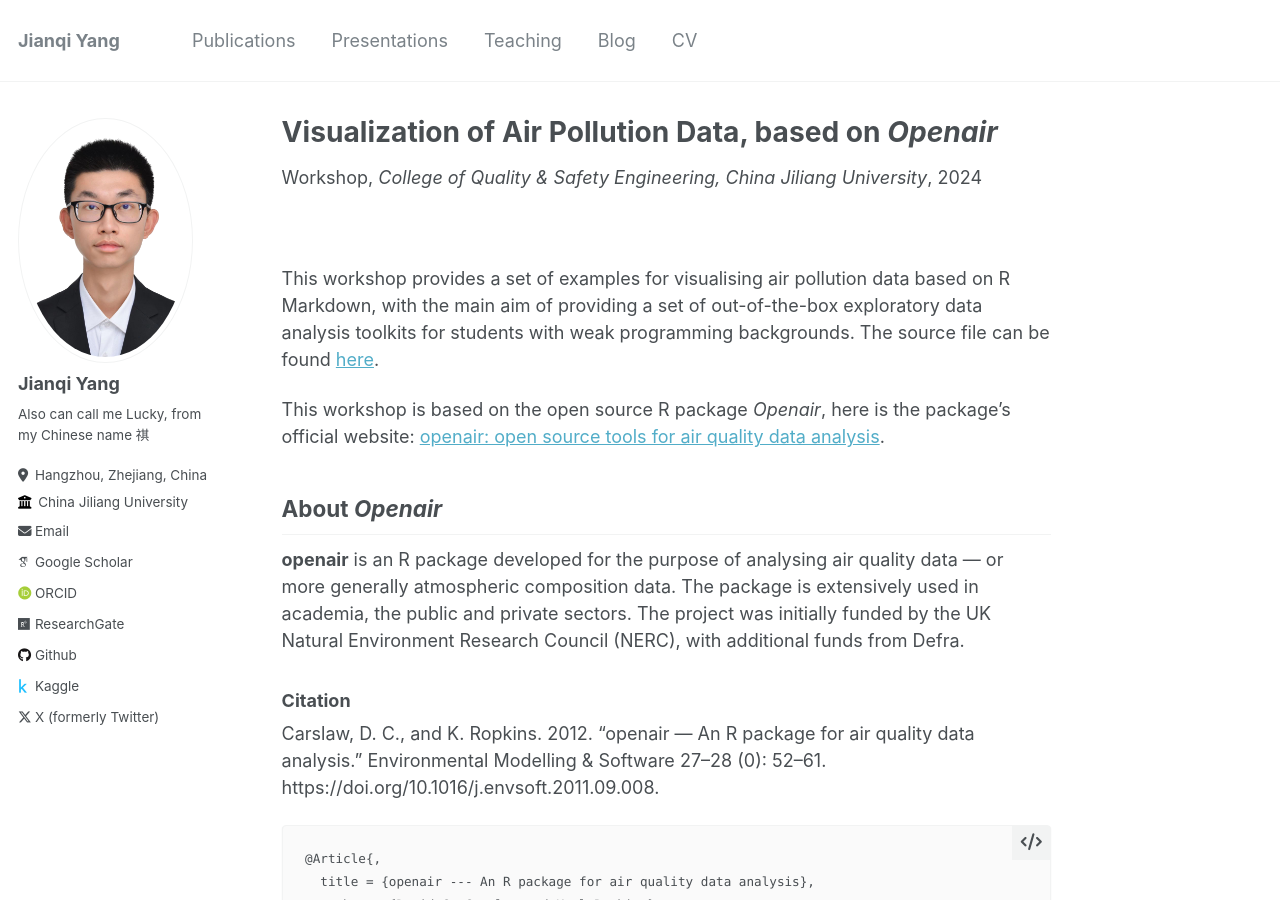
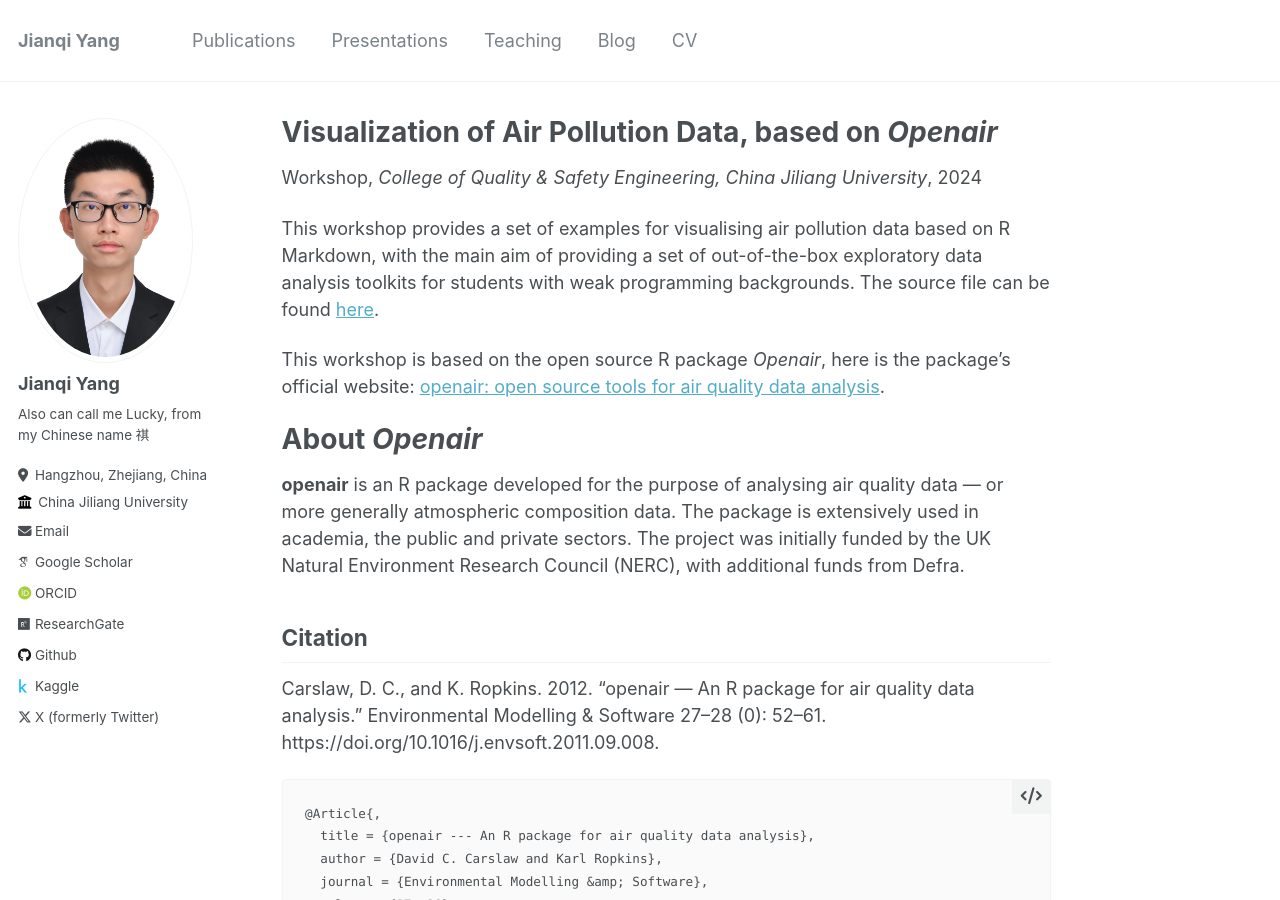
Before and after one commit to thinkswhat/thinkswhat.github.io, a Jekyll site: the page built from _teaching/Openair.md, in a window 1280 px wide and 900 px high. Built offline with Jekyll 4.4.1, drawn with Linux system fonts in a browser that asks for light colours; some web fonts are replaced.

Commit message:
Update Openair.md

````diff
--- a/_teaching/Openair.md
+++ b/_teaching/Openair.md
@@ -7,17 +7,19 @@ venue: "College of Quality & Safety Engineering, China Jiliang University"
 date: 2024-03-21
 location: "Hangzhou"
 ---
-<br>
 
 This workshop provides a set of examples for visualising air pollution data based on R Markdown, with the main aim of providing a set of out-of-the-box exploratory data analysis toolkits for students with weak programming backgrounds. The source file can be found [here](https://github.com/thinkswhat/thinkswhat.github.io/tree/main/Materials/Workshops/Openair).
 
 This workshop is based on the open source R package *Openair*, here is the package's official website: [openair: open source tools for air quality data analysis](https://davidcarslaw.github.io/openair).
 
-## About *Openair*
+About *Openair*
+======
 
 **openair** is an R package developed for the purpose of analysing air quality data — or more generally atmospheric composition data. The package is extensively used in academia, the public and private sectors. The project was initially funded by the UK Natural Environment Research Council (NERC), with additional funds from Defra.
 
-### Citation
+Citation
+-----
+
 Carslaw, D. C., and K. Ropkins. 2012. “openair — An R package for air quality data analysis.” Environmental Modelling & Software 27–28 (0): 52–61. https://doi.org/10.1016/j.envsoft.2011.09.008.
 
 ```
````
